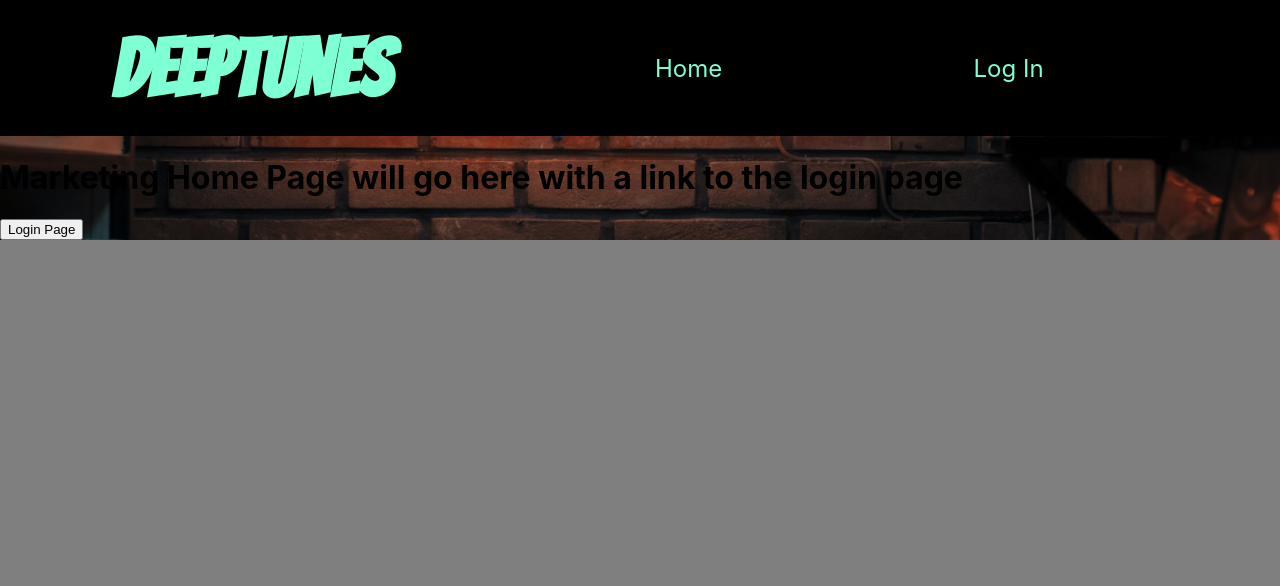
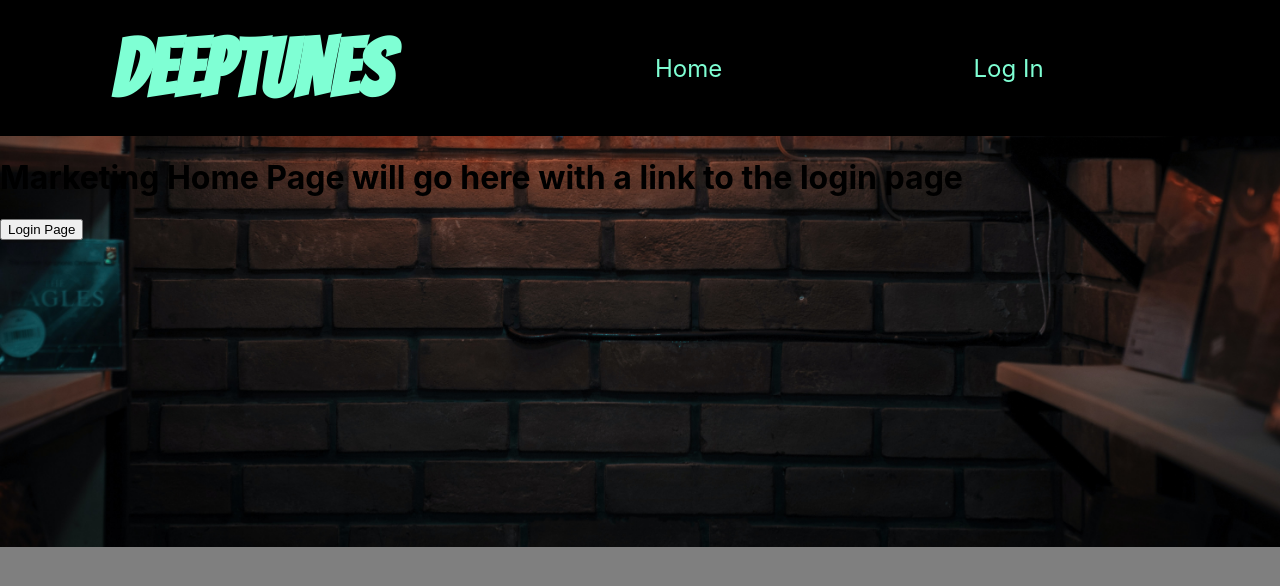
Before and after one commit to joowoonk/frontend-1, a React (Create React App) app in the folder frontend/: page / in a window 1280 px wide. Shown: the top 586 px of the page. Built offline with nearby package versions, Linux system fonts and the light colour scheme.

Commit message:
Styled the preference page, background img on every page, still not blurred

```diff
--- a/frontend/src/components/App/AppStyles.jsx
+++ b/frontend/src/components/App/AppStyles.jsx
@@ -1,16 +1,8 @@
 import styled from "styled-components";
-import img from "../../assets/DeepTunes-background.jpg";
+// import img from "../../assets/DeepTunes-background.jpg";
 
 const AppStyles = styled.div`
-  background-image: url(${img});
-  background-size: cover;
-  background-position: center center;
-  background-repeat: no-repeat;
-  ${'' /* opacity: 0.5; */}
-  ${'' /* backdrop-filter: blur(8px);
-  -webkit-filter: blur(8px); */}
-  width: 100%;
-  height: 100%;
+  background-color: inherit;
 `
 
 export default AppStyles;
--- a/frontend/src/components/Play/Play.js
+++ b/frontend/src/components/Play/Play.js
@@ -5,7 +5,7 @@ const Play = (props) => {
   return (
     <PlayStyles>
       <h2>{props.track.track_name}</h2>
-      <p>{props.track.artist_name}</p>
+      <h2>Artist - {props.track.artist_name}</h2>
       <button>Your Song?</button>
     </PlayStyles>
   );
--- a/frontend/src/components/Play/PlayStyles.jsx
+++ b/frontend/src/components/Play/PlayStyles.jsx
@@ -1,14 +1,21 @@
 import styled from "styled-components";
+import { button } from "../styles/ComponentStyleConstants";
 
 const PlayStyles = styled.div`
   display: flex;
   justify-content: space-between;
   font-size: 0.6rem;
-  border: 2px solid black;
+  text-align: left;
+  border: 2px solid white;
   border-radius: 15px;
-  background-color: navy;
+  background-color: black;
   color: white;
   padding: 2%;
+  margin-bottom: 2%;
+
+  button {
+    ${button};
+  }
 `
 
 export default PlayStyles;
--- a/frontend/src/components/PlayList/PlayList.js
+++ b/frontend/src/components/PlayList/PlayList.js
@@ -1,13 +1,18 @@
 import React, { useState, useEffect } from "react";
 import Play from "../Play/Play";
 
-import "./PlayList.styles.scss";
+// import "./PlayList.styles.scss";
+import PlayListStyles from "./PlayListStyles.jsx";
 
 const PlayList = (props) => {
   // console.log("PlayList", props);
   return (
     <>
-      <div className="trackBox">
+      <PlayListStyles>
+        {/* <div className="info">
+          <h2>Song Name</h2>
+          <h2>Artist</h2>
+        </div> */}
         {props.song
           .filter((item, idx) => idx < 10)
           .map((track) => {
@@ -15,7 +20,7 @@ const PlayList = (props) => {
               <Play key={track.id} track={track} />
             );
           })}
-      </div>
+      </PlayListStyles>
     </>
   );
 };
--- /dev/null
+++ b/frontend/src/components/PlayList/PlayListStyles.jsx
@@ -0,0 +1,20 @@
+import styled from "styled-components";
+
+const PlayListStyles = styled.div`
+  width: 80%;
+  margin: 0 auto;
+
+  .info {
+    display: flex;
+    justify-content: space-between;
+    font-size: 0.6rem;
+    border: 2px solid white;
+    border-radius: 15px;
+    background-color: black;
+    color: white;
+    padding: 2%;
+    margin-bottom: 2%;
+  }
+`
+
+export default PlayListStyles;
--- a/frontend/src/components/Preference/Preference.js
+++ b/frontend/src/components/Preference/Preference.js
@@ -38,7 +38,7 @@ const Preference = () => {
         searchField={searchField}
       />
       <AddedSong />
-      <PlayList song={filteredMusic} />;
+      <PlayList song={filteredMusic} />
     </PreferenceStyles>
   );
 };
--- a/frontend/src/components/styles/ComponentStyleConstants.js
+++ b/frontend/src/components/styles/ComponentStyleConstants.js
@@ -14,6 +14,7 @@ export const button = css`
     cursor: pointer;
     color: white;
     background-color: ${fadedBlack};
+    border-color: white;
   }
 `
 export const inputField = css`
--- a/frontend/src/index.css
+++ b/frontend/src/index.css
@@ -1,4 +1,10 @@
 @import url('https://fonts.googleapis.com/css2?family=Bangers&display=swap');
+
+html {
+	/* overflow: -moz-scrollbars-vertical;
+	overflow-y: scroll; */
+	/* overflow: auto; */
+}
 
 body {
 	margin: 0;
@@ -8,9 +14,21 @@ body {
 	-webkit-font-smoothing: antialiased;
 	-moz-osx-font-smoothing: grayscale;
 	background-color: rgba(0, 0, 0, 0.5);
+	background-image: url("./assets/DeepTunes-background.jpg");
+	background-size: cover;
+	background-position: center center;
+	background-repeat: no-repeat;
 }
 
 code {
 	font-family: source-code-pro, Menlo, Monaco, Consolas, 'Courier New',
 	monospace;
 }
+
+* {
+	box-sizing: border-box;
+}
+
+/* body::-webkit-scrollbar {
+	display: none;
+} */
```
Also changed, not shown: frontend/src/components/SearchBox/SearchBox.styles.scss (deleted, +0 -8 lines).
